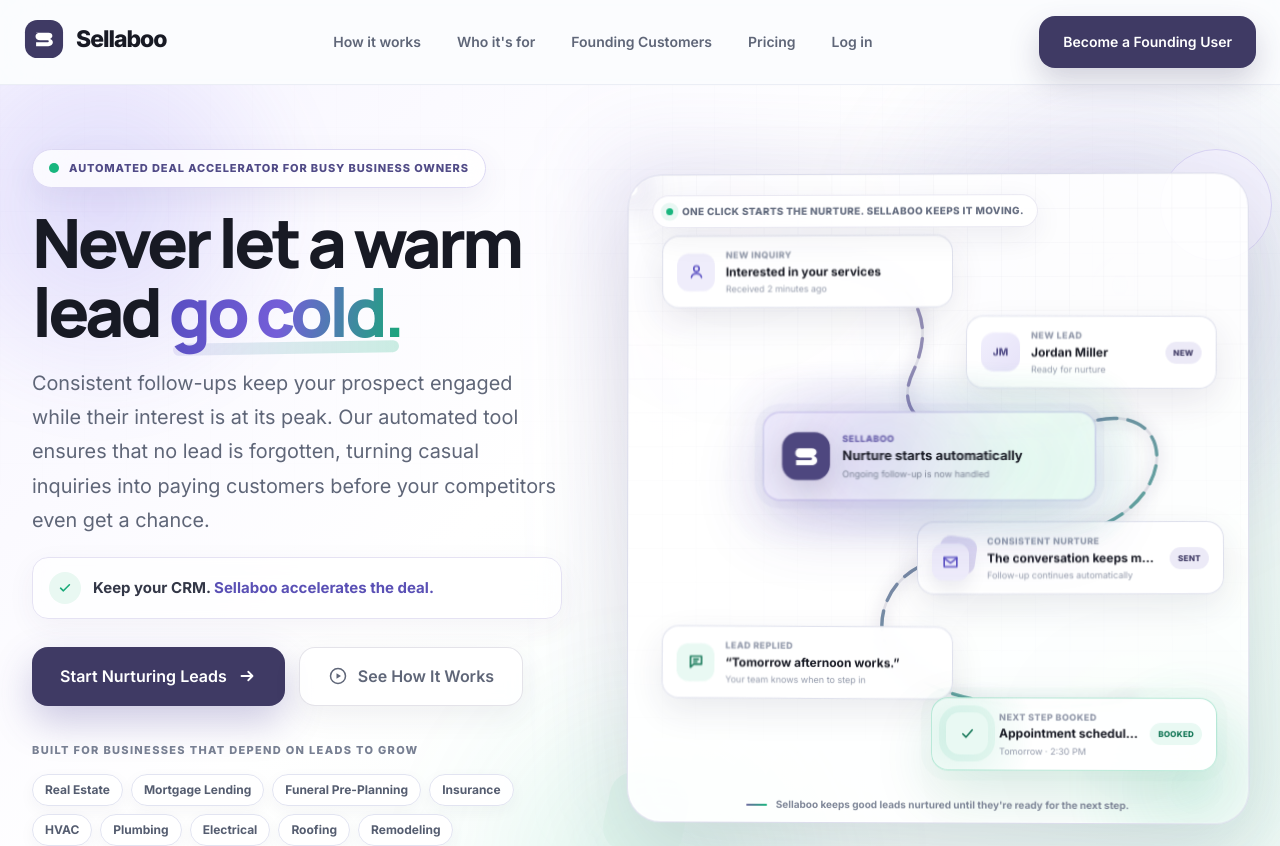
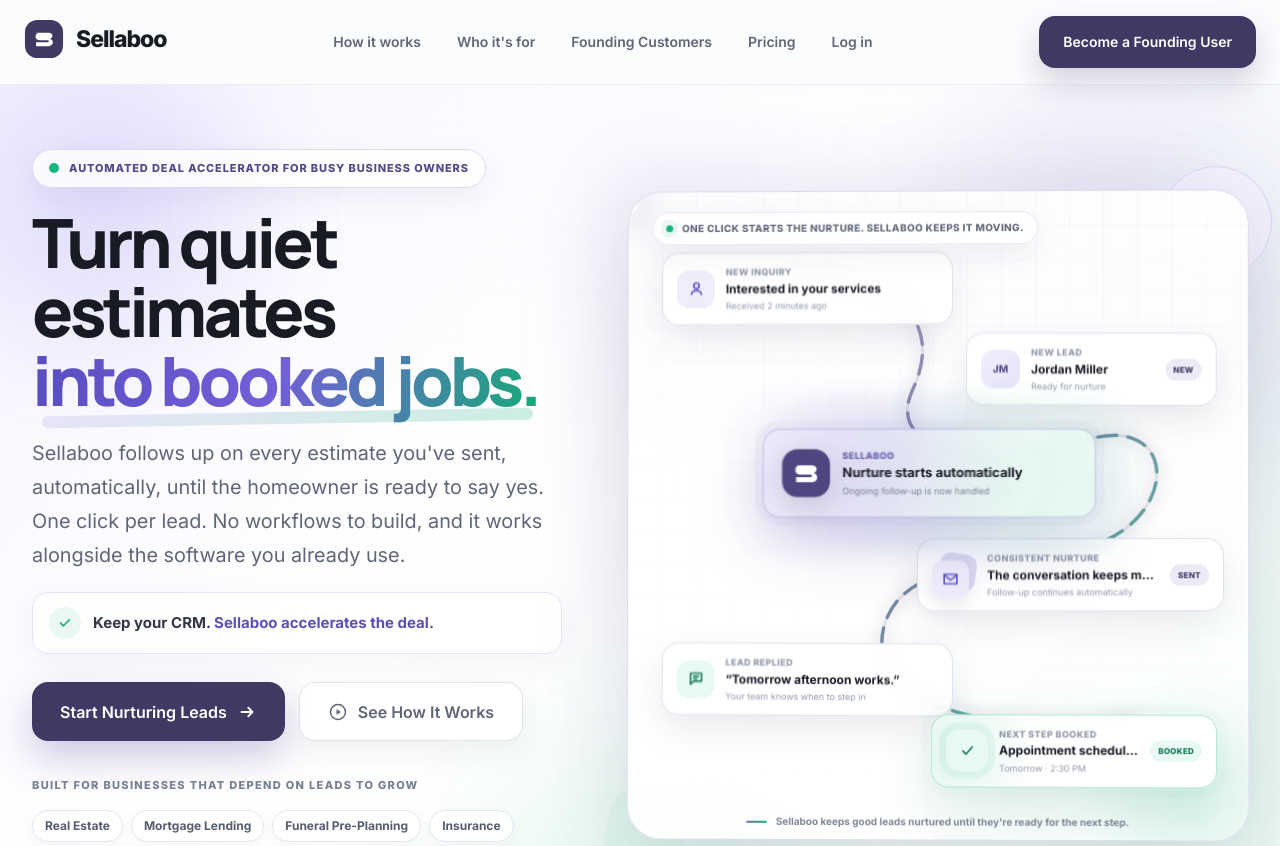
Before and after one commit to Sellaboo-dev/sellaboo-marketing, a Next.js app: page / in a window 1280 px wide. Shown: the top 846 px of the page. Built offline with nearby package versions, Linux system fonts and the light colour scheme.

Commit message:
changed the hero section headline and sub-headline.

```diff
--- a/components/hero/HeroSection.tsx
+++ b/components/hero/HeroSection.tsx
@@ -78,10 +78,10 @@ export function HeroSection() {
           </div>
 
           <h1 className="mx-auto max-w-[720px] font-[var(--font-heading)] text-[clamp(46px,5.8vw,68px)] font-extrabold leading-[1.02] tracking-[-0.058em] text-[#181A24] lg:mx-0">
-            Never let a warm lead{" "}
+            Turn quiet estimates {" "}
             <span className="relative inline-block">
               <span className="bg-[linear-gradient(100deg,#594FC2_4%,#745ED8_48%,#18A978_100%)] bg-clip-text text-transparent">
-                go cold.
+                into booked jobs.
               </span>
 
               <span
@@ -92,10 +92,10 @@ export function HeroSection() {
           </h1>
 
           <p className="mx-auto mt-5 max-w-[620px] text-[clamp(17px,1.55vw,20px)] leading-[1.72] text-[#5F6678] lg:mx-0">
-            Consistent follow-ups keep your prospect engaged while
-            their interest is at its peak. Our automated tool ensures that no
-            lead is forgotten, turning casual inquiries into paying customers
-            before your competitors even get a chance.
+            Sellaboo follows up on every estimate you've sent,
+            automatically, until the homeowner is ready to say yes.
+            One click per lead. No workflows to build, and it works
+            alongside the software you already use.
           </p>
 
           <div className="mx-auto mt-5 flex max-w-[620px] items-center justify-center gap-3 rounded-2xl border border-[#E5E2F3] bg-white/65 px-4 py-3.5 shadow-[0_8px_28px_rgba(64,55,110,0.055)] backdrop-blur-md lg:mx-0 lg:justify-start">
```
